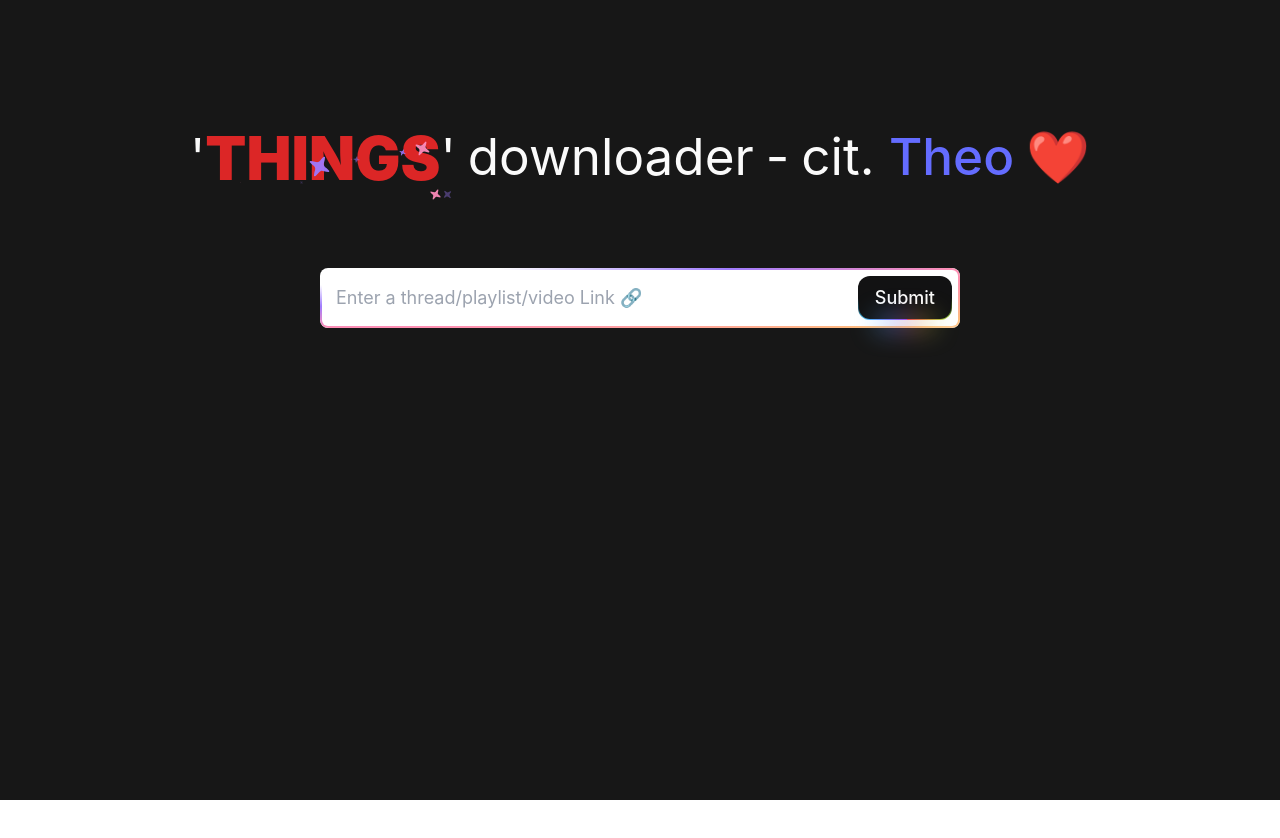
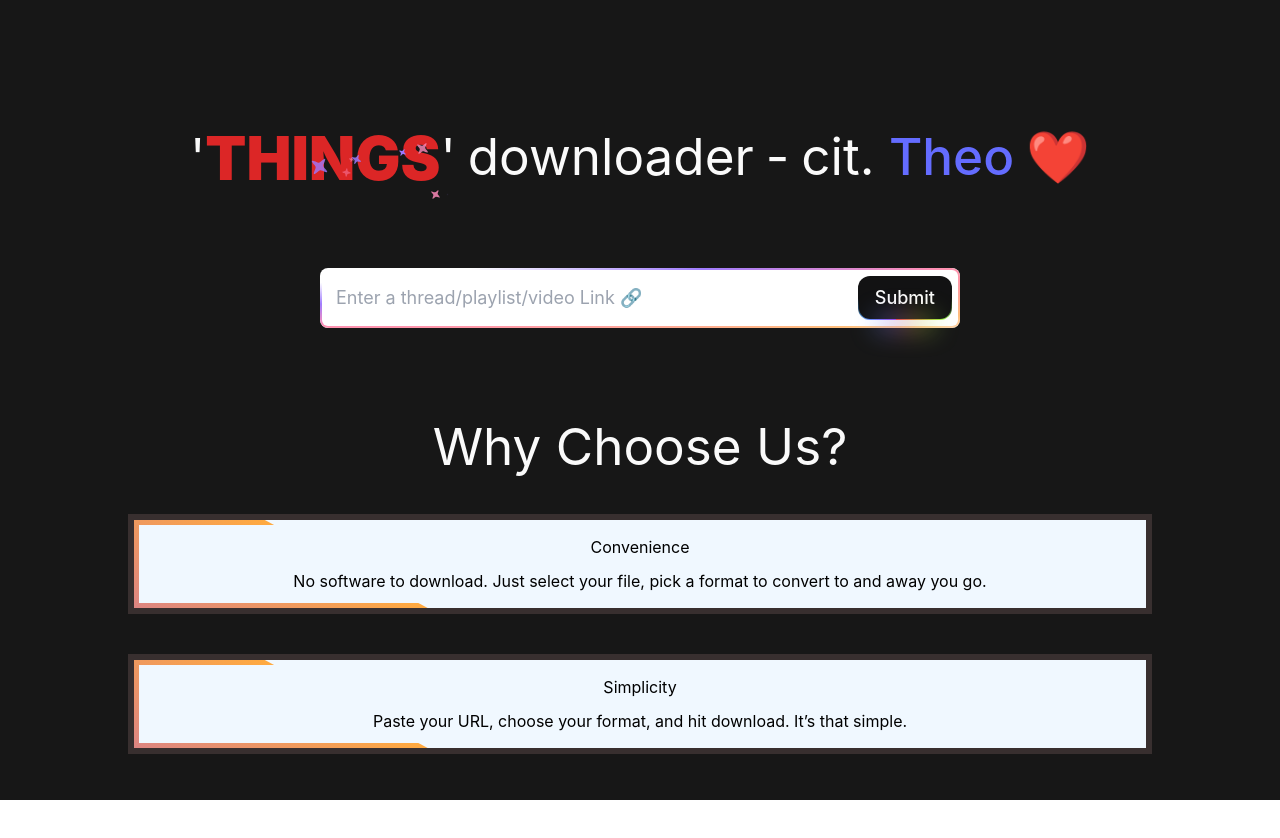
Before and after one commit to develhope/FS30-Team1-Project2, a React (Vite) app: page / in a window 1280 px wide. Shown: the top 838 px of the page. Before the commit the page ends 800 px from the top, so only its background shows below. Built offline with nearby package versions, Linux system fonts and the light colour scheme.

Commit message:
wyChooseUs_Added

```diff
--- /dev/null
+++ b/src/components/ui/animated-shiny-text.tsx
@@ -0,0 +1,40 @@
+import { CSSProperties, FC, ReactNode } from "react";
+
+import { cn } from "@/lib/utils";
+
+interface AnimatedShinyTextProps {
+  children: ReactNode;
+  className?: string;
+  shimmerWidth?: number;
+}
+
+const AnimatedShinyText: FC<AnimatedShinyTextProps> = ({
+  children,
+  className,
+  shimmerWidth = 100,
+}) => {
+  return (
+    <p
+      style={
+        {
+          "--shiny-width": `${shimmerWidth}px`,
+        } as CSSProperties
+      }
+      className={cn(
+        "mx-auto max-w-md text-neutral-600/70 dark:text-neutral-400/70",
+
+        // Shine effect
+        "animate-shiny-text bg-clip-text bg-no-repeat [background-position:0_0] [background-size:var(--shiny-width)_100%] [transition:background-position_1s_cubic-bezier(.6,.6,0,1)_infinite]",
+
+        // Shine gradient
+        "bg-gradient-to-r from-transparent via-black/80 via-50% to-transparent  dark:via-white/80",
+
+        className,
+      )}
+    >
+      {children}
+    </p>
+  );
+};
+
+export default AnimatedShinyText;
--- /dev/null
+++ b/src/components/ui/border-beam.tsx
@@ -0,0 +1,49 @@
+import { cn } from "@/lib/utils";
+
+interface BorderBeamProps {
+  className?: string;
+  size?: number;
+  duration?: number;
+  borderWidth?: number;
+  anchor?: number;
+  colorFrom?: string;
+  colorTo?: string;
+  delay?: number;
+}
+
+export const BorderBeam = ({
+  className,
+  size = 200,
+  duration = 15,
+  anchor = 90,
+  borderWidth = 1.5,
+  colorFrom = "#ffaa40",
+  colorTo = "#9c40ff",
+  delay = 0,
+}: BorderBeamProps) => {
+  return (
+    <div
+      style={
+        {
+          "--size": size,
+          "--duration": duration,
+          "--anchor": anchor,
+          "--border-width": borderWidth,
+          "--color-from": colorFrom,
+          "--color-to": colorTo,
+          "--delay": `-${delay}s`,
+        } as React.CSSProperties
+      }
+      className={cn(
+        "pointer-events-none absolute inset-0 rounded-[inherit] [border:calc(var(--border-width)*1px)_solid_transparent]",
+
+        // mask styles
+        "![mask-clip:padding-box,border-box] ![mask-composite:intersect] [mask:linear-gradient(transparent,transparent),linear-gradient(white,white)]",
+
+        // pseudo styles
+        "after:absolute after:aspect-square after:w-[calc(var(--size)*1px)] after:animate-border-beam after:[animation-delay:var(--delay)] after:[background:linear-gradient(to_left,var(--color-from),var(--color-to),transparent)] after:[offset-anchor:calc(var(--anchor)*1%)_50%] after:[offset-path:rect(0_auto_auto_0_round_calc(var(--size)*1px))]",
+        className,
+      )}
+    />
+  );
+};
--- /dev/null
+++ b/src/components/whyChooseUsElements/WhyChooseUsElements.css
@@ -0,0 +1,21 @@
+
+#topman div{
+
+}
+
+#topman{
+    display: flex;
+
+    flex-direction: column;
+    justify-content: center;
+    align-items: center;
+
+    gap: 10px;
+    border: 6px solid rgb(56, 47, 47);
+    height: 100px;
+    width: 80%;
+    padding: 20px 10px;
+    margin-top: 40px;
+    background-color: aliceblue;
+    color: black;
+}
--- /dev/null
+++ b/src/components/whyChooseUsElements/WhyChooseUsElements.tsx
@@ -0,0 +1,19 @@
+import React from "react";
+import { BorderBeam } from "../ui/border-beam";
+import "./WhyChooseUsElements.css";
+
+const WhyChooseUsElements: React.FC = () => {
+
+    return(
+        <div id="topman" className="relative">
+
+
+
+                    <h4 className="">Convenience</h4>
+                    <p className=" ">No software to download. Just select your file, pick a format to convert to and away you go.</p>
+                <BorderBeam size={800} duration={18} delay={12} borderWidth={5}/>
+        </div>
+    )
+}
+
+export default WhyChooseUsElements;
--- /dev/null
+++ b/src/components/whyChooseUsElements/WhyChooseUsElements2.tsx
@@ -0,0 +1,17 @@
+import { BorderBeam } from "../ui/border-beam";
+
+const  WhyChooseUsElements2: React.FC = () => {
+    return(
+
+        <div id="topman" className="relative">
+
+
+
+                    <h4 className="">Simplicity</h4>
+                    <p className=" ">Paste your URL, choose your format, and hit download. It’s that simple.</p>
+                <BorderBeam size={800} duration={18} delay={12} borderWidth={5}/>
+        </div>
+    )
+}
+
+export default WhyChooseUsElements2;
--- /dev/null
+++ b/src/components/whyChooseUsParent/WhyChooseUsParent.css
@@ -0,0 +1,8 @@
+
+section{
+    margin-top: 90px;
+    display: flex;
+    flex-direction: column;
+    justify-content: center;
+    align-items: center;
+}
--- /dev/null
+++ b/src/components/whyChooseUsParent/WhyChooseUsParent.tsx
@@ -0,0 +1,19 @@
+import "./WhyChooseUsParent.css";
+type WhyChooseUsParentProps = {
+    children: React.ReactNode;
+  }; //sto dichiarando il tipo
+
+
+const WhyChooseUsParent: React.FC<WhyChooseUsParentProps> = ({children}) => {
+
+    return(
+        <section>
+
+            <h1>Why Choose Us?</h1>
+            {children}
+            </section>
+
+    )
+}
+
+export default WhyChooseUsParent;
--- a/src/pages/Home/Home.tsx
+++ b/src/pages/Home/Home.tsx
@@ -1,11 +1,19 @@
 import SearchBox from '@/components/searchBox/SearchBox';
 import Title from '@/components/title/Title';
+import WhyChooseUsElements from '@/components/whyChooseUsElements/WhyChooseUsElements';
+import WhyChooseUsElements2 from '@/components/whyChooseUsElements/WhyChooseUsElements2';
+import WhyChooseUsParent from '@/components/whyChooseUsParent/WhyChooseUsParent';
 
 const Home: React.FC = () => {
   return (
     <>
       <Title />
       <SearchBox />
+
+      <WhyChooseUsParent>
+        <WhyChooseUsElements />
+        <WhyChooseUsElements2 />
+      </WhyChooseUsParent>
     </>
   );
 };
--- a/tailwind.config.js
+++ b/tailwind.config.js
@@ -58,7 +58,9 @@
   		},
   		animation: {
   			shine: 'shine var(--duration) infinite linear',
-  			rainbow: 'rainbow var(--speed, 2s) infinite linear'
+  			rainbow: 'rainbow var(--speed, 2s) infinite linear',
+  			'shiny-text': 'shiny-text 8s infinite',
+  			'border-beam': 'border-beam calc(var(--duration)*1s) infinite linear'
   		},
   		keyframes: {
   			shine: {
@@ -79,6 +81,19 @@
   				'100%': {
   					'background-position': '200%'
   				}
+  			},
+  			'shiny-text': {
+  				'0%, 90%, 100%': {
+  					'background-position': 'calc(-100% - var(--shiny-width)) 0'
+  				},
+  				'30%, 60%': {
+  					'background-position': 'calc(100% + var(--shiny-width)) 0'
+  				}
+  			},
+  			'border-beam': {
+  				'100%': {
+  					'offset-distance': '100%'
+  				}
   			}
   		}
   	}
```
